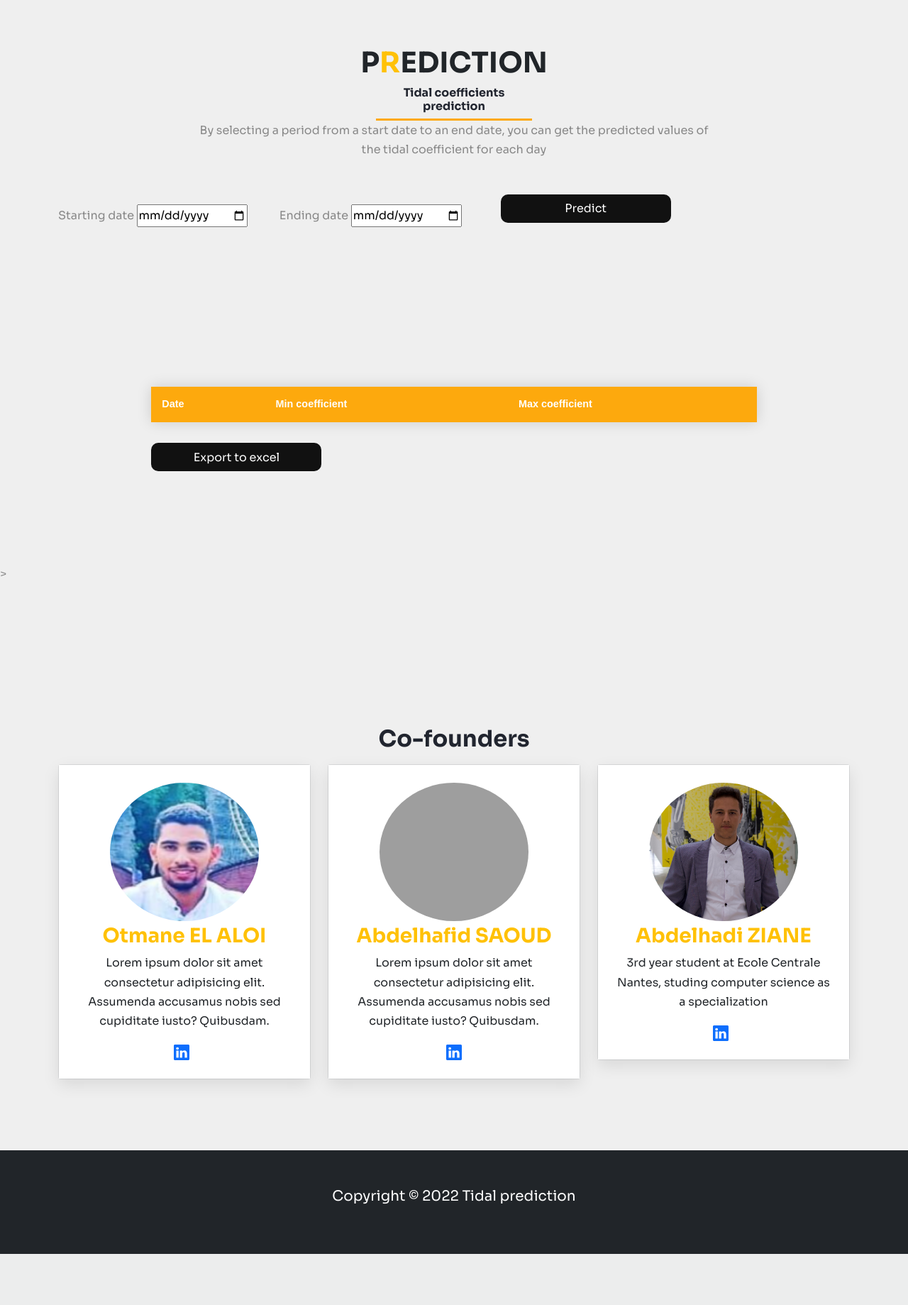
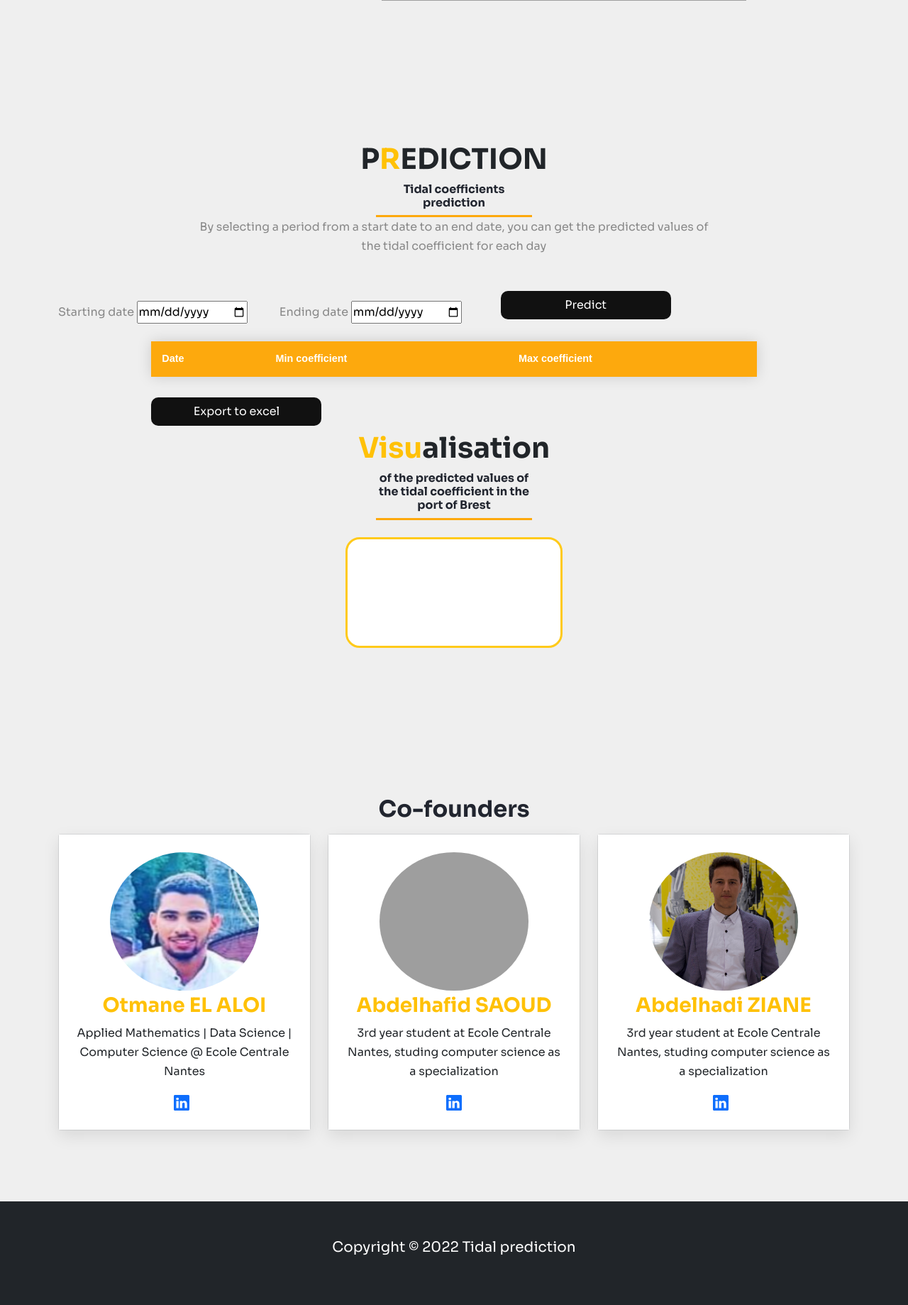
Before and after one commit to otmane-el-aloi/Prediction-of-tidal-coefficients, a Flask app: page / in a window 1280 px wide. Shown: the part 3766-5605 px from the top of the page at 71% size. Before the commit the page ends 5533 px from the top, so only its background shows below. Run offline with Flask 2, Linux system fonts and the light colour scheme; lists and menus that the app fills with data are empty; a map, chart or similar area stays blank; some libraries are stand-ins or nearby versions; grey boxes are pictures that could not be loaded.

Commit message:
FinalVersion

```diff
--- /dev/null
+++ b/static/js/index.js
@@ -0,0 +1,58 @@
+console.log("connect")
+var table = document.getElementById("dataTable");
+var  minValues=[];
+var maxValues=[];
+var dates=[];
+for (var i = 1; i < table.rows.length; i++) {
+
+    dates.push( table.rows[i].cells[0].innerHTML);
+    console.log(table.rows[i].cells[0].innerHTML);
+    minValues.push( table.rows[i].cells[1].innerHTML);
+    maxValues.push(table.rows[i].cells[2].innerHTML);
+    //data2.push(item);
+}
+console.log(minValues);
+// console.log(maxValues);
+ //console.log(dates);
+
+       const data = {
+        labels: dates,
+        datasets: [{
+          label: 'Min',
+          data: minValues,
+          backgroundColor:
+            'rgba(0, 26, 104, 0.2)',
+          borderColor:
+            'rgba(255, 26, 104, 1)',
+          tension: 0.4
+        },
+        {
+          label: 'Max',
+          data: maxValues,
+          backgroundColor:
+            'rgba(0, 26, 104, 0.2)',
+          borderColor:
+          'rgba(0, 26, 104, 0.2)',
+          tension: 0.4
+        }
+        ]
+      };
+
+      // config
+      const config = {
+        type: 'line',
+        data,
+        options: {
+          scales: {
+            y: {
+              beginAtZero: true
+            }
+          }
+        }
+      };
+
+      // render init block
+      const myChart = new Chart(
+        document.getElementById('myChart'),
+        config
+      );
--- a/templates/index.html
+++ b/templates/index.html
@@ -18,7 +18,17 @@
   <link rel="stylesheet" href="https://cdn.jsdelivr.net/gh/devicons/devicon@v2.14.0/devicon.min.css">
   <script src="static/js/table2excel.js"></script>
   <title>Tidal Prediction</title>
-  <script src="https://cdn.jsdelivr.net/npm/chart.js"></script>
+<style>
+  #myChart {
+    border-radius: 20px;
+    border: solid 3px rgb(255, 202, 26);
+    background: white;
+  }
+  .visualisationSection {
+    padding-top: 0px;
+    padding-bottom: 57px;
+  }
+</style>
 </head>
 
 <body>
@@ -136,7 +146,8 @@
 
             <p>This project is part of the study of tidal movements using mathematical and computer tools. More
               precisely, the use of certain mathematical laws to develop "Machine Learning" models making it possible to
-              describe and predict the behavior of phenomena linked to maritime movement.</p>
+              describe and predict the behavior of phenomena linked to maritime movement.The objectives of our project are the prediction of future values of tidal coefficients from measurements obtained in the form of a long temporal sequence (over several years) of dated tidal coefficients in the port of Brest, in conjunction with dated data on the phases of the moon (and thus taking into account the phases of the solar cycle). Then, the production of an interface allowing the visualization of these predicted values.
+            </p>
         </div>
       </div>
     </div>
@@ -234,11 +245,6 @@
     </div>
     </form>
     </div>
-  </section>
-  <!-- Prediction -->
-
-  <!-- Table-->
-  <section id="section">
     <div class="mx-auto col-sm-6  col-md-6 col-lg-8">
       <table class="styled-table table table-sm " id="dataTable" class="d-grid gap-3">
         <thead>
@@ -255,7 +261,7 @@
             <td>{{coefs[0]}}</th>
             <td>{{coefs[1]}}</th>
           </tr>
-          {% endfor %}
+            {% endfor %}
         </tbody>
       </table>
       <button class="glow-on-hover" type="submit" id="export">Export to excel</button>
@@ -269,41 +275,23 @@
       </script>
     </div>
 
-  <div style = "width : 75%" class="mx-auto col-sm-6  col-md-6 col-lg-8"></div>>
-    <canvas id="myChart"></canvas>
-  </div>
-  <script>
-     const labels ;
-     const data2 ;
-      for (date , coefs in (ziped_result))
-
-        labels.append(date)
-        data2.append(coefs)
-
-      endfor
-
-    const data = {
-      labels:labels,
-      datasets: [{
-        label: 'My First dataset',
-        backgroundColor: 'rgb(255, 99, 132)',
-        borderColor: 'rgb(255, 99, 132)',
-        data: data2,
-      }]
-    };
-
-    const config = {
-      type: 'line',
-      data: data,
-      options: {}
-    };
-  </script>
-  <script>
-    const myChart = new Chart(
-      document.getElementById('myChart'),
-      config
-    );
-  </script>
+    <div  class="container text-center mt-2">
+      <div class="row ">
+        <div class="col-md-8 mx-auto text-center">
+          <h1 class="text-dark"><span class="text-warning">Visu</span>alisation</h1>
+          <div class="subtitle">
+            <h6>of the predicted values of the tidal coefficient in the port of Brest</h6>
+          </div>
+        </div>
+      </div>
+      <div class="row mt-4  ">
+        <div class=" col-md-12  ">
+          <div class="">
+            <canvas id="myChart"></canvas>
+          </div>
+          </div>
+      </div>
+    </div>
   </section>
   <!-- Co-Founders -->
   <section id="section">
@@ -316,8 +304,7 @@
               <img class="rounded-circle mb-1" src="static/img/Otmane.PNG" alt="" width="210" height="195" />
               <h3 class="text-warning">Otmane EL ALOI</h3>
               <p class="text-dark">
-                Lorem ipsum dolor sit amet consectetur adipisicing elit.
-                Assumenda accusamus nobis sed cupiditate iusto? Quibusdam.
+                Applied Mathematics | Data Science | Computer Science @ Ecole Centrale Nantes
               </p>
               <a href="https://www.linkedin.com/in/otmane-elaloi"> <svg xmlns="http://www.w3.org/2000/svg" width="22"
                   height="22" fill="currentColor" class="bi bi-linkedin" viewBox="0 0 16 16">
@@ -334,8 +321,7 @@
               <img class="rounded-circle mb-1" src="static/img/saoud2.jpeg" alt="" width="210" height="195" />
               <h3 class="text-warning">Abdelhafid SAOUD</h3>
               <p class="text-dark">
-                Lorem ipsum dolor sit amet consectetur adipisicing elit.
-                Assumenda accusamus nobis sed cupiditate iusto? Quibusdam.
+                3rd year student at Ecole Centrale Nantes, studing computer science as a specialization
               </p>
               <a href="https://www.linkedin.com/in/abdelhafid-saoud-614b25178"><svg xmlns="http://www.w3.org/2000/svg"
                   width="22" height="22" fill="currentColor" class="bi bi-linkedin" viewBox="0 0 16 16">
@@ -379,6 +365,10 @@
   <script src="https://cdn.jsdelivr.net/npm/bootstrap@5.0.1/dist/js/bootstrap.bundle.min.js"
     integrity="sha384-gtEjrD/SeCtmISkJkNUaaKMoLD0//ElJ19smozuHV6z3Iehds+3Ulb9Bn9Plx0x4"
     crossorigin="anonymous"></script>
+        <!-- link JavaScript -->
+        <script type="text/javascript" src="https://cdn.jsdelivr.net/npm/chart.js"></script>
+
+  <script src="../static/js/index.js"></script>
 </body>
 
 </html>
```
Also changed, not shown: static/css/style.css (added, +8 -0 lines), static/js/Visualisation.js (added, +29 -0 lines), static/js/script.js (added, +74 -0 lines).
